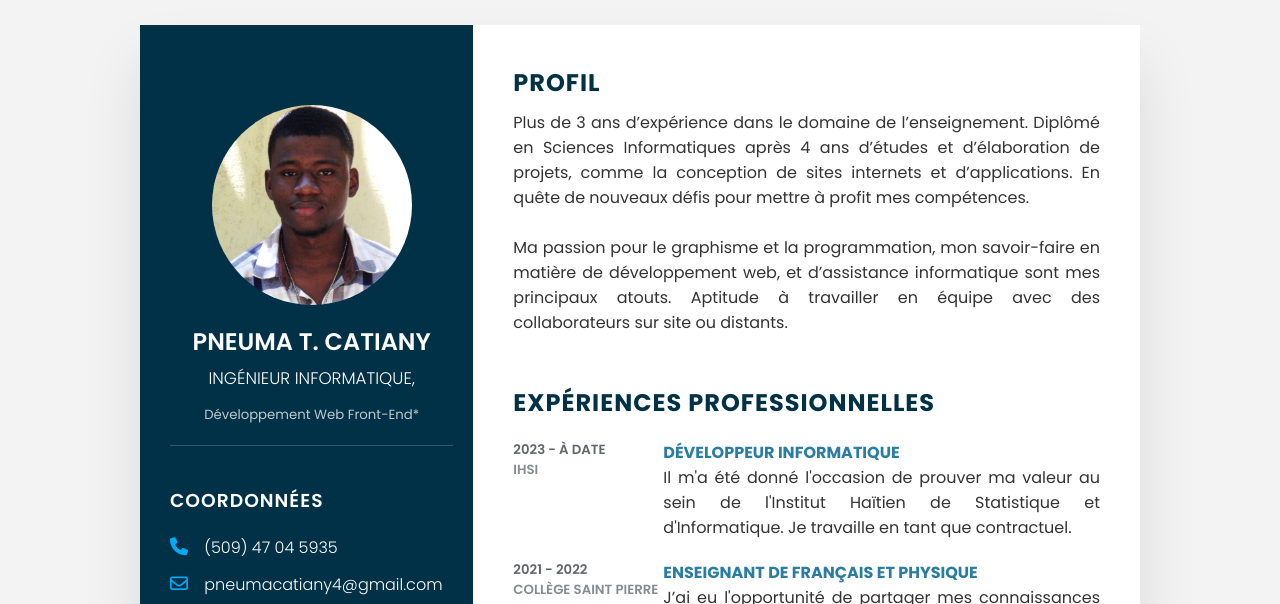
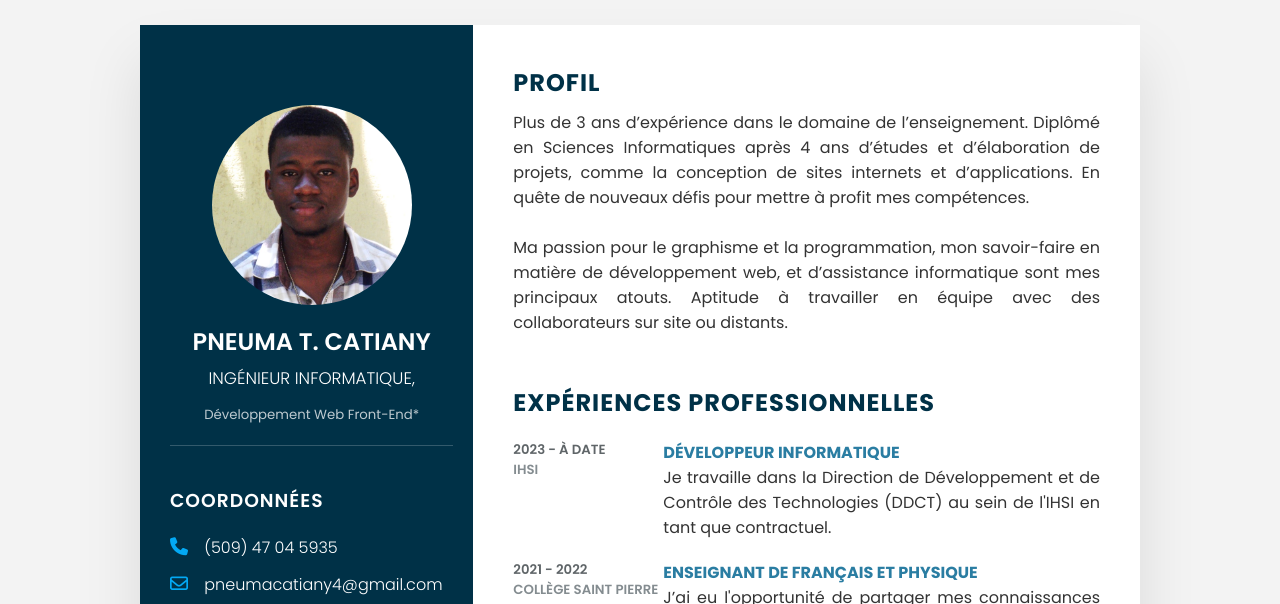
Before and after one commit to pneumac4/cthp, a plain HTML site: page resume.html in a window 1280 px wide. Shown: the part 75-679 px from the top of the page. Drawn offline with Linux system fonts and the light colour scheme.

Commit message:
Update resume.html

```diff
--- a/resume.html
+++ b/resume.html
@@ -239,7 +239,7 @@
                     </div>
                     <div class="text">
                         <h4>Développeur informatique</h4>
-                        <p style="text-align: justify;">Il m'a été donné l'occasion de prouver ma valeur au sein de l'Institut Haïtien de Statistique et d'Informatique. <!-- par le biais d'un stage sur une période 6 mois --> Je travaille en tant que contractuel.<!-- Contrat signé, en attente d'une copie.--></p>
+                        <p style="text-align: justify;">Je travaille dans la Direction de Développement et de Contrôle des Technologies (DDCT) au sein de l'IHSI en tant que contractuel.</p>
                     </div>
                 </div>
 
```
